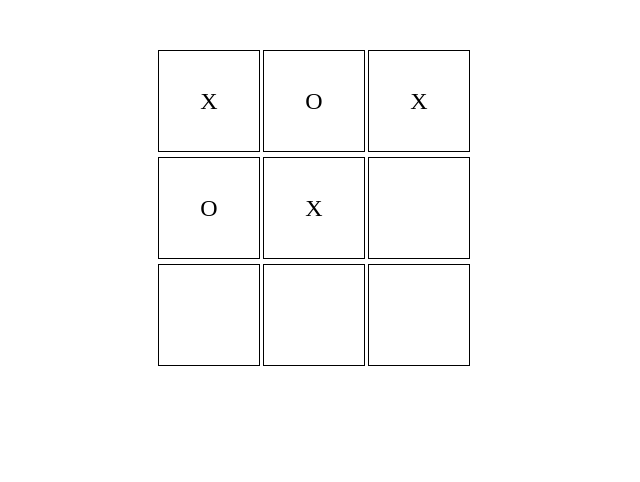
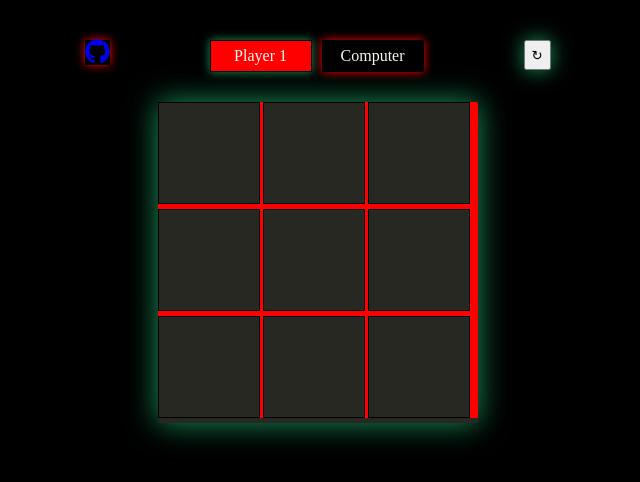
Before and after one commit to chxtio/The-Odin-Project, a plain HTML site: page tic-tac-toe/index.html in a window 1280 px wide. Shown: the whole page, without its empty margins (322-962 px from the left). Drawn offline with Linux system fonts and the light colour scheme.

Commit message:
tic-tac-toe: update UI

```diff
--- a/tic-tac-toe/Style.css
+++ b/tic-tac-toe/Style.css
@@ -1,10 +1,93 @@
+body {
+  /*   background-color: #d0d0d0; */
+  background-color: black;
+  /*   background-color: #272822; */
+}
+
+.game-container {
+  text-align: center;
+  margin-top: 20px;
+  /*   background-color: #f0f0f0; */
+  color: #f8f8f2;
+  /*   border-spacing: 0;
+  border-bottom: 5px solid #272822; */
+}
+
+.upper-section {
+  display: flex;
+  justify-content: center;
+  /*   align-items: center; */
+  margin-top: 40px;
+  gap: 100px;
+}
+
+#restart-button {
+  height: 30px;
+  /*   box-shadow: 0 0 10px red; */
+  box-shadow: 0 0 20px #19965b;
+  transition: transform 0.1s ease-in-out;
+}
+
+#restart-button:hover {
+  transform: rotate(180deg) scale(1.2);
+}
+
+.fa-github {
+  /*   color: red; */
+  font-size: 25px;
+  box-shadow: 0 0 10px red;
+  transition: transform 0.3s ease-in-out;
+}
+
+.fa-github:hover {
+  transform: rotate(360deg) scale(1.2);
+}
+
+.players {
+  display: flex;
+  justify-content: center;
+  align-items: center;
+  margin-bottom: 10px;
+  gap: 10px;
+}
+
+.player-tile {
+  width: 100px;
+  height: 30px;
+  border: 1px solid #000;
+  display: flex;
+  align-items: center;
+  justify-content: center;
+  font-size: 16px;
+  /*   background-color: #272822; */
+}
+
+#player-1 {
+  box-shadow: 0 0 10px #19965b;
+}
+
+#player-bot {
+  box-shadow: 0 0 10px red;
+}
+
+.active-player {
+  background: red;
+  /*   box-shadow: 0 0 10px #00ff00; */
+  box-shadow: 0 0 10px #19965b;
+}
+
 .board {
   display: grid;
   grid-template-columns: repeat(3, 100px);
   gap: 5px;
   width: 320px;
-  margin: 0 auto;
-  margin-top: 50px;
+  margin: 20px auto 0px auto;
+  background-color: red;
+  border-spacing: 0;
+  border-bottom: 5px solid #272822;
+  border-radius: 2px;
+  box-shadow: 0 0 30px #19965b;
+  /*   box-shadow: 0 0 30px red; */
 }
 
 .cell {
@@ -14,6 +97,32 @@
   display: flex;
   align-items: center;
   justify-content: center;
-  font-size: 24px;
+  font-size: 34px;
   cursor: pointer;
+  /*   background-color: #e0e0e0; */
+  background-color: #272822;
+  color: red;
 }
+
+.cell.glow {
+  box-shadow: 0 0 0 transparent;
+  transition: box-shadow 0.3s ease;
+}
+
+@keyframes glowing {
+  0% {
+    box-shadow: 0 0 10px #19965b, 0 0 20px #19965b, 0 0 30px#19965b;
+  }
+  50% {
+    box-shadow: 0 0 20px #19965b, 0 0 30px #19965b, 0 0 40px #19965b;
+  }
+  100% {
+    box-shadow: 0 0 10px #19965b, 0 0 20px #19965b, 0 0 30px #19965b;
+  }
+}
+
+.cell.glow:hover {
+  /*   box-shadow: 0 0 10px #00ff00; */
+  /*   box-shadow: 0 0 30px #19965b; */
+  animation: glowing 1.5s infinite;
+}
--- a/tic-tac-toe/index.html
+++ b/tic-tac-toe/index.html
@@ -9,10 +9,33 @@
 </head>
 
 <body>
-  <div id='board' class='board'>
+  <div class="game-container">
 
+    <div class="upper-section">
+      <div class="placeholder">
+        <a href="https://github.com/chxtio" target="_blank">
+          <i class="fab fa-github"></i></a>
+      </div>
+      <div class="players">
+        <div class="player-tile" id="player-1">
+          <p>Player 1</p>
+        </div>
+        <div class="player-tile" id="player-bot">
+          <p>Computer</p>
+        </div>
+      </div>
+      <button id="restart-button">
+        <span id="restart-icon">&#8635;</span>
+      </button>
+    </div>
+
+    <div id='board' class='board'>
+      <!-- Cells will be generated by JavaScript -->
+    </div>
   </div>
+
   <script src="script.js"></script>
+  <script src="https://kit.fontawesome.com/4c536a6bd5.js" crossorigin="anonymous"></script>
 </body>
 
 </html>
--- a/tic-tac-toe/script.js
+++ b/tic-tac-toe/script.js
@@ -1,8 +1,8 @@
 // gameboard module
 const Gameboard = (() => {
   let gameboard = [
-    ["X", "O", "X"],
-    ["O", "X", ""],
+    ["", "", ""],
+    ["", "", ""],
     ["", "", ""]
   ];
 
@@ -16,7 +16,15 @@ const Gameboard = (() => {
     return true;
   };
 
-  return { getBoard, updateBoard };
+  const clearBoard = () => {
+    for (let i = 0; i < gameboard.length; i++) {
+      for (let j = 0; j < gameboard.length; j++) {
+        gameboard[i][j] = "";
+      }
+    }
+  };
+
+  return { getBoard, updateBoard, clearBoard };
 })();
 
 // player factory
@@ -43,28 +51,52 @@ const GameController = (() => {
     if (gameboard.updateBoard(row, col, value)) {
       // cellDiv.textContent = value;
       console.log("board updated");
+      switchPlayerTurn();
     }
-    switchPlayerTurn();
   };
 
-  return { getCurrPlayer, playRound, getBoard: gameboard.getBoard };
+  const resetGame = () => {
+    gameboard.clearBoard();
+    if (currPlayer.value === "O") {
+      currPlayer.value = "X";
+    }
+  };
+
+  return { getCurrPlayer, playRound, getBoard: gameboard.getBoard, resetGame };
 })();
 
 // Display Controller module
 const DisplayController = (() => {
   const game = GameController;
   const uiBoard = document.querySelector(".board");
+  const restartButton = document.getElementById("restart-button");
   console.log(board);
+
+  const updatePlayerTiles = (currPlayer) => {
+    const player1Tile = document.getElementById("player-1");
+    const playerBotTile = document.getElementById("player-bot");
+    if (currPlayer.value === "X") {
+      player1Tile.classList.add("active-player");
+      playerBotTile.classList.remove("active-player");
+    } else {
+      playerBotTile.classList.add("active-player");
+      player1Tile.classList.remove("active-player");
+    }
+  };
 
   const updateScreen = () => {
     const board = game.getBoard();
     const currPlayer = game.getCurrPlayer();
+    updatePlayerTiles(currPlayer);
+
     // Clear the board
     uiBoard.textContent = "";
+    // Populate the board with marked values
     board.forEach((row, rowInd) => {
       row.forEach((cell, colInd) => {
         const cellDiv = document.createElement("div");
         cellDiv.classList.add("cell");
+        cellDiv.classList.add("glow");
         cellDiv.textContent = cell;
         cellDiv.dataset.rowInd = rowInd;
         cellDiv.dataset.colInd = colInd;
@@ -81,6 +113,13 @@ const DisplayController = (() => {
     updateScreen();
   });
 
+  // Add event listener for the restart buton
+  restartButton.addEventListener("click", (e) => {
+    // uiBoard.textContent = "";
+    game.resetGame();
+    updateScreen();
+  });
+
   // Initial render
   updateScreen();
 })();
```
